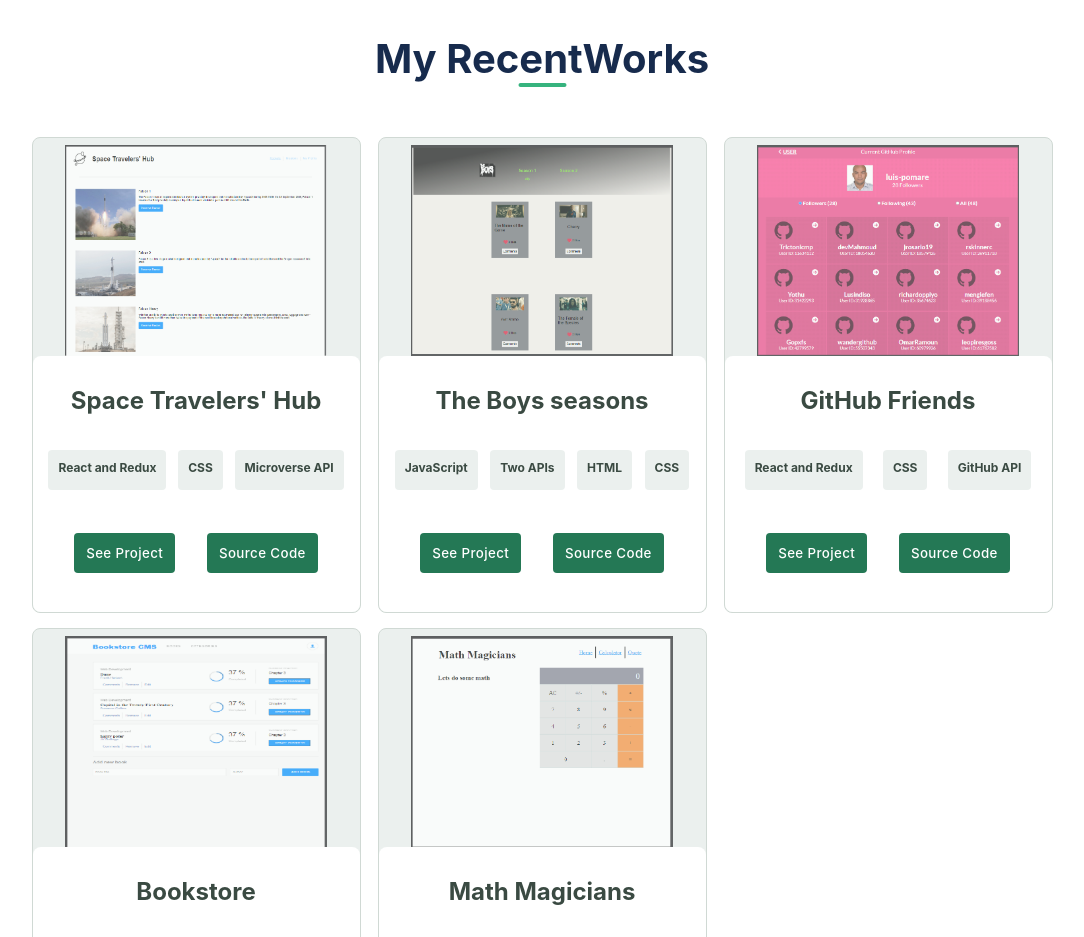
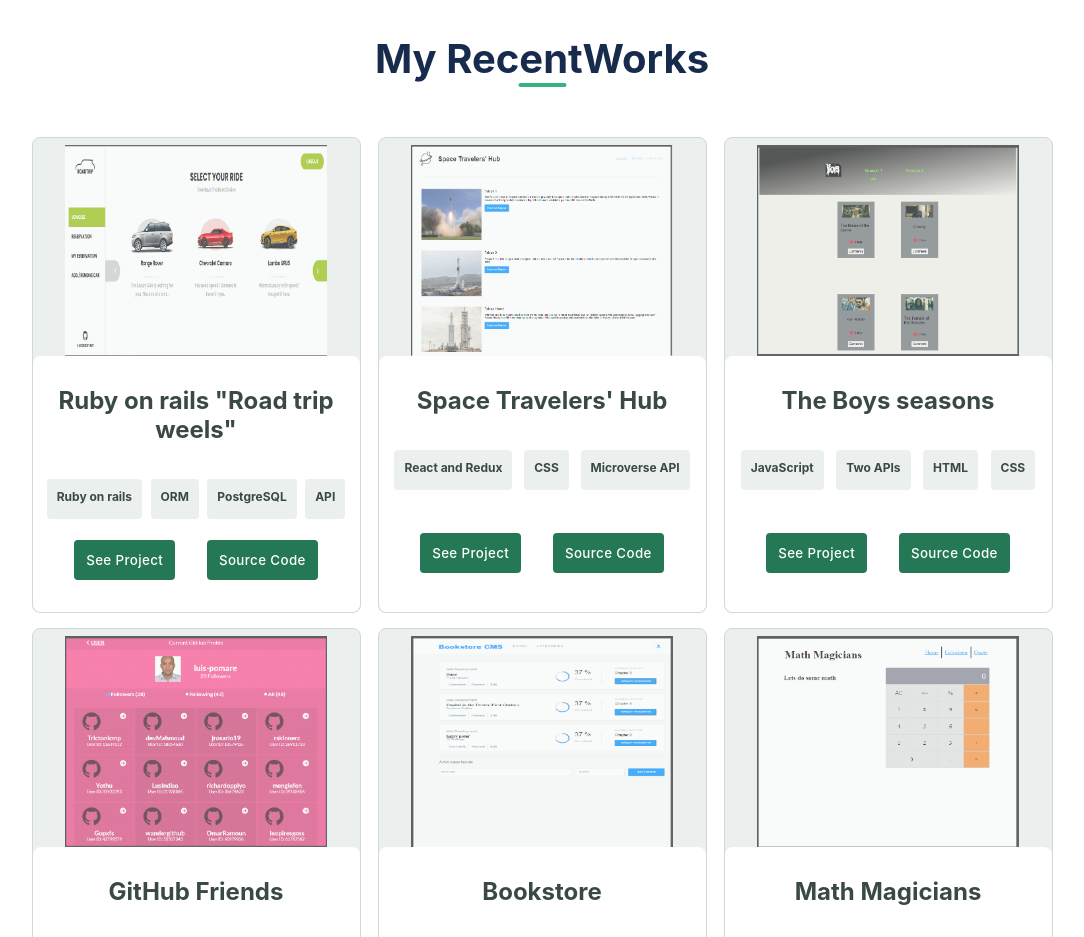
Before and after one commit to luis-pomare/Portfolio, a React (Create React App) app: page / in a window 1280 px wide. Shown: the part 820-1757 px from the top of the page, without its empty margins (98-1182 px from the left). Built offline with nearby package versions, Linux system fonts and the light colour scheme; the HTML template or start-up script is replaced by a standard one.

Commit message:
Add updated road trip weels project

```diff
--- a/src/components/cardsData.js
+++ b/src/components/cardsData.js
@@ -1,4 +1,16 @@
 const cardsData = {
+  dataOne: {
+    cardName: 'Ruby on rails "Road trip weels"',
+    cardImage: '/images/roadTripWheels.png',
+    cardMadeWith: [
+      'Ruby on rails',
+      'ORM',
+      'PostgreSQL',
+      'API'
+    ],
+    cardProjectLink: 'https://rails-car-booking-rentals-frontend.onrender.com/',
+    cardSourceLink: 'https://github.com/luis-pomare/rails-car-booking-rentals-frontend'
+  },
   dataTwo: {
     cardName: "Space Travelers' Hub",
     cardImage: '/images/spaceTravelersHub.png',
```
